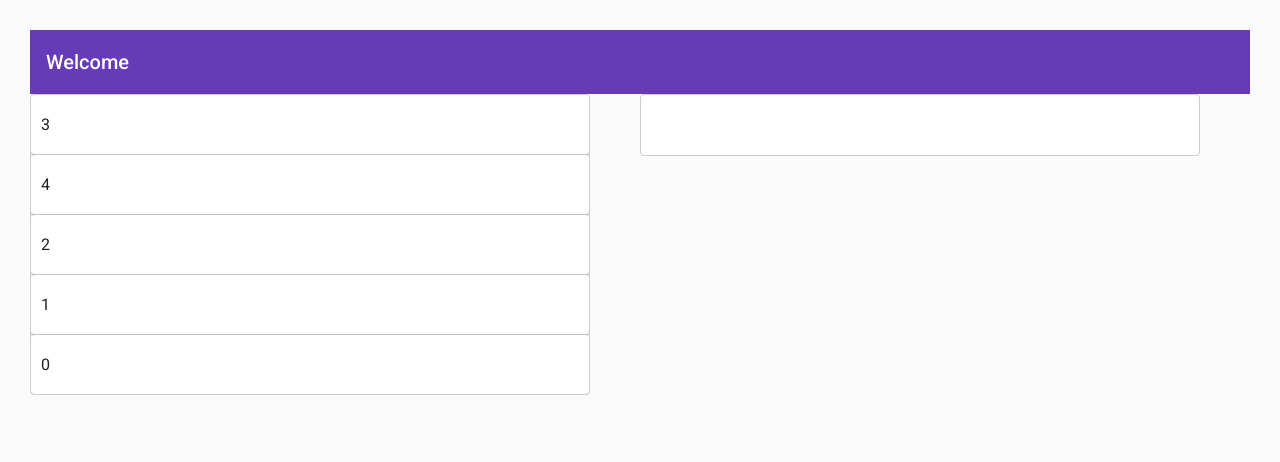
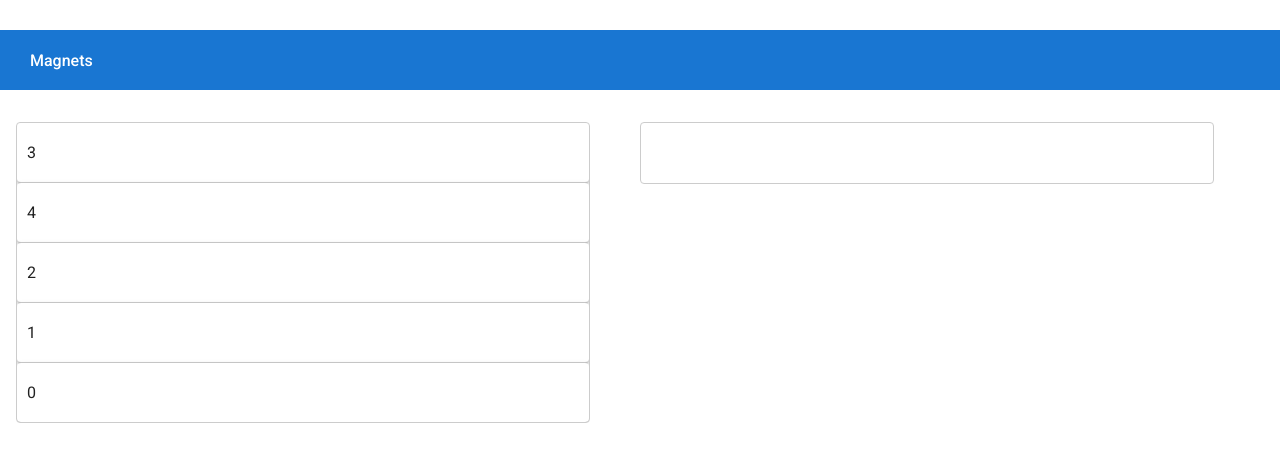
Before and after one commit to rookmoose/magnets, an Angular app: page / in a window 1280 px wide. Shown: the top 462 px of the page. Built offline with nearby package versions, Linux system fonts and the light colour scheme.

Commit message:
made some updates

```diff
--- a/src/app/app.component.css
+++ b/src/app/app.component.css
@@ -1,4 +1,14 @@
 .toolbar {
-    background-color: blanchedalmond;
-    margin: 14px;
+    height: 60px;
+    padding: 0px 0px 0px 30px;
+    display: flex;
+    align-items: center;
+    background-color: #1976d2;
+    color: white;
+    font-weight: 450;
 }
+
+.content {
+    margin: 32px auto;
+    padding: 0 16px;
+  }
--- a/src/app/app.component.html
+++ b/src/app/app.component.html
@@ -1,6 +1,6 @@
-<mat-toolbar color="primary" role="banner">
-    Welcome
-</mat-toolbar>
+<div class="toolbar" role="banner">
+    <span>Magnets</span>
+</div>
 
 <div class="content" role="main">
     <app-home></app-home>
--- a/src/app/home/home.component.css
+++ b/src/app/home/home.component.css
@@ -62,3 +62,13 @@
 .cdk-drag-animating {
     transition: transform 250ms cubic-bezier(0, 0, 0.2, 1);
 }
+
+.card-container {
+    display: flex;
+    justify-content: center;
+    margin-top: auto;
+  }
+
+.footer {
+    position: relative;
+}
--- a/src/app/home/home.component.html
+++ b/src/app/home/home.component.html
@@ -1,4 +1,4 @@
-<div style="display: flex;">
+<div class="card-container">
     <div class="list-container">
         <div #firstList="cdkDropList" cdkDropList [cdkDropListData]="original" [cdkDropListConnectedTo]="secondList"
             class="list" (cdkDropListDropped)="drop($event)">
@@ -12,13 +12,14 @@
         <div #secondList="cdkDropList" cdkDropList [cdkDropListData]="solution" [cdkDropListConnectedTo]="firstList"
             class="list" (cdkDropListDropped)="drop($event)">
             <div cdkDrag class="entry" *ngFor="let line of solution">
-                <div class="entry-placeholder" *cdkDragPlaceholder></div>
+                <div class="entry-placeholder" *cdfooteragPlaceholder></div>
                 {{line}}
             </div>
         </div>
     </div>
+
 </div>
-<div *ngIf="getSecondListPopulated()">
+<footer *ngIf="getSecondListPopulated()">
     <span *ngIf="checkSolution()">Correct!</span>
     <span *ngIf="!checkSolution()">Incorrect.</span>
-</div>
+</footer>
--- a/src/index.html
+++ b/src/index.html
@@ -12,7 +12,7 @@
 </head>
 
 <body>
-    <div class="mat-app-background basic-container">
+    <div class="basic-container">
         <app-root></app-root>
     </div>
 </body>
--- a/src/styles.css
+++ b/src/styles.css
@@ -5,7 +5,7 @@ body {
 }
 
 .basic-container {
-    padding: 30px;
+    padding: 30px 0px 0px 0px;
 }
 
 .version-info {
```
